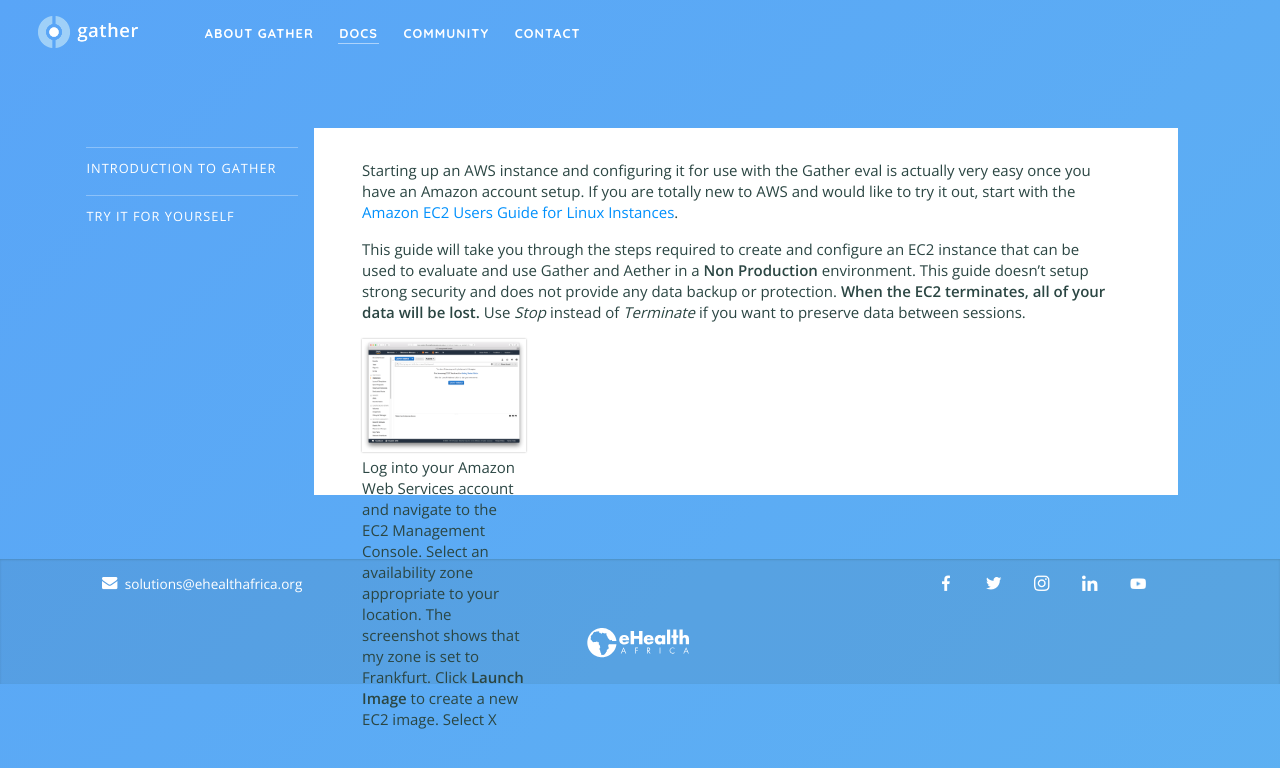
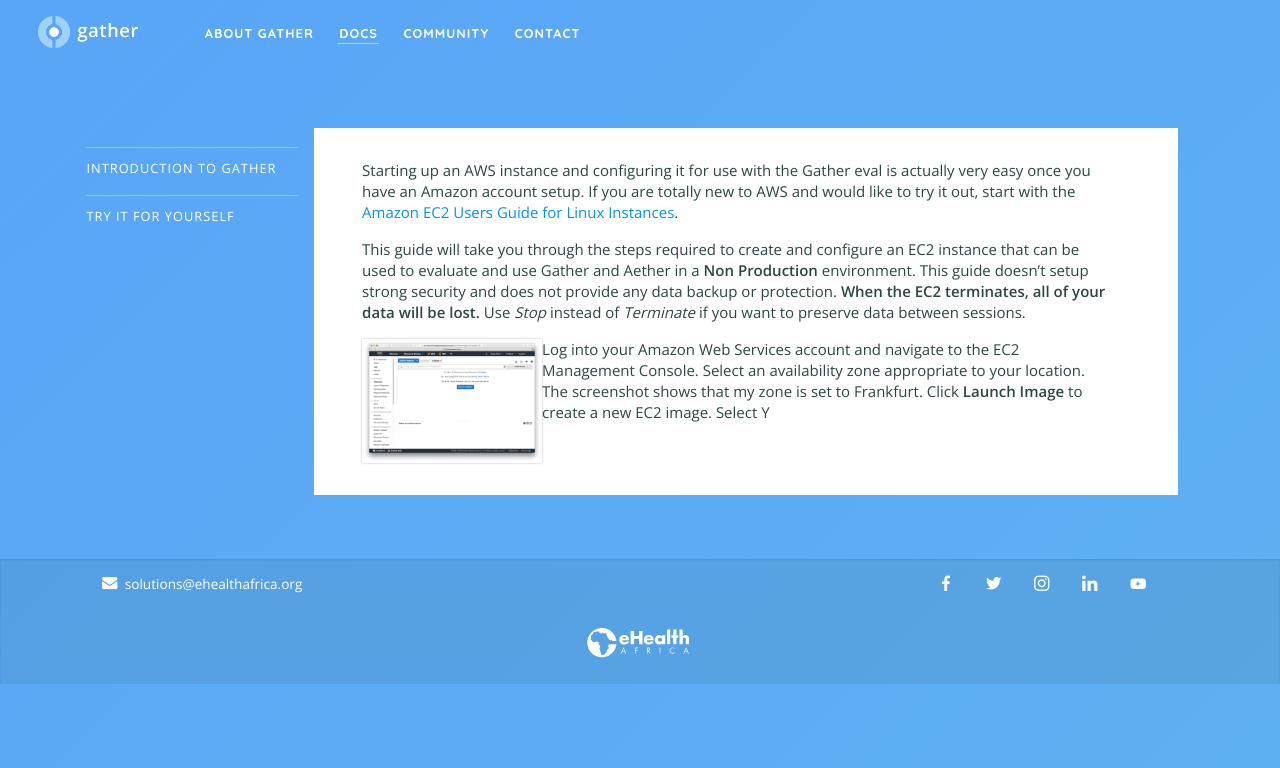
Before and after one commit to nixilla/gather, a Jekyll site: the page built from documentation/try/setup-aws.md, in a window 1280 px wide. Shown: the top 768 px of the page. Built offline with Jekyll 4.4.1, drawn with Linux system fonts in a browser that asks for light colours.

Commit message:
Update setup-aws.md

```diff
--- a/documentation/try/setup-aws.md
+++ b/documentation/try/setup-aws.md
@@ -8,5 +8,4 @@
 
 This guide will take you through the steps required to create and configure an EC2 instance that can be used to evaluate and use Gather and Aether in a **Non Production** environment.  This guide doesn't setup strong security and does not provide any data backup or protection.  **When the EC2 terminates, all of your data will be lost.**   Use *Stop* instead of *Terminate* if you want to preserve data between sessions.
 
-![AWS EC2 Launch](/images/aws-ec2-launch.png)Log into your Amazon Web Services account and navigate to the EC2 Management Console.  Select an availability zone appropriate to your location. The screenshot shows that my zone is set to Frankfurt. Click **Launch Image** to create a new EC2 image.  Select X
-{: .scalable}
+![AWS EC2 Launch](/images/aws-ec2-launch.png){: .scalable}Log into your Amazon Web Services account and navigate to the EC2 Management Console.  Select an availability zone appropriate to your location. The screenshot shows that my zone is set to Frankfurt. Click **Launch Image** to create a new EC2 image.  Select Y
```
